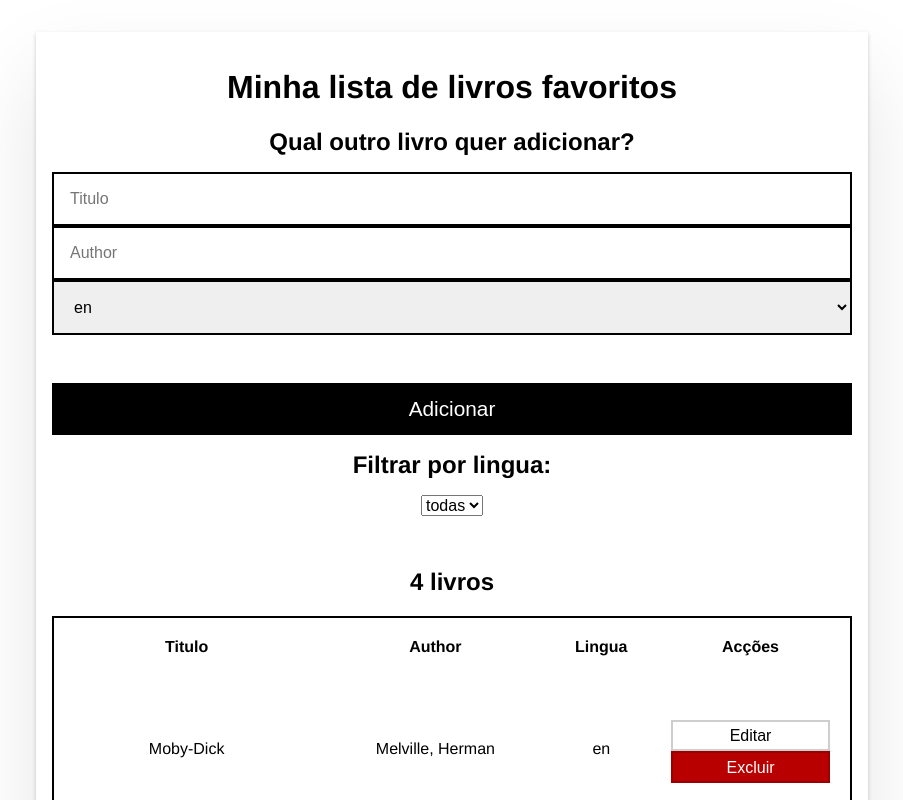
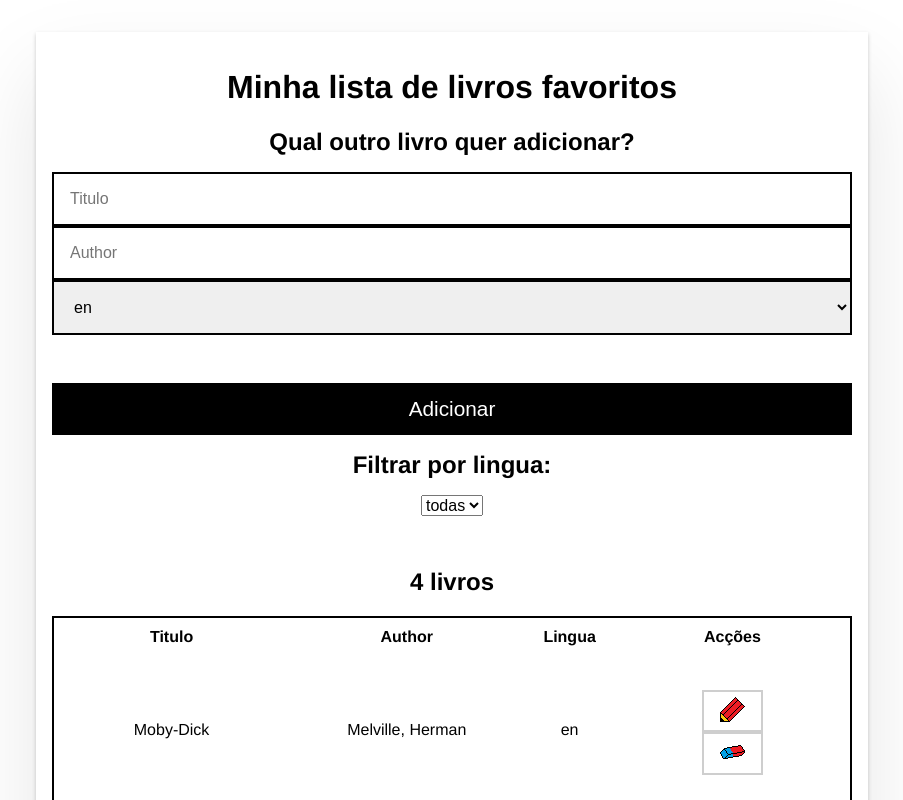
Before and after one commit to rkoyanagui/favorite-books-website, an Angular app: page / in a window 1280 px wide. Shown: the top 800 px of the page, without its empty margins (188-1091 px from the left). Built offline with nearby package versions, Linux system fonts and the light colour scheme.

Commit message:
Modify Editar and Excluir buttons, substituting images for the text

```diff
--- a/src/app/app.component.css
+++ b/src/app/app.component.css
@@ -64,7 +64,7 @@ table {
 }
 
 thead th:nth-child(1) {
-  width: 35%;
+  width: 30%;
 }
 
 thead th:nth-child(2) {
@@ -76,10 +76,10 @@ thead th:nth-child(3) {
 }
 
 thead th:nth-child(4) {
-  width: 25%;
+  width: 30%;
 }
 
 th,
 td {
-  padding: 20px;
+  padding: 10px;
 }
--- a/src/app/book/book.component.css
+++ b/src/app/book/book.component.css
@@ -10,14 +10,19 @@
 }
 
 .btn-group button {
-  width: 100%;
+  margin: auto;
   display: block;
 }
 
 .btn-save {
+  width: 100%;
   background-color: #000;
   color: #fff;
   border-color: #000;
+}
+
+.btn-cancel {
+  width: 100%;
 }
 
 .btn-save:hover {
@@ -31,21 +36,6 @@
 
 .checkbox-wrapper {
   margin: 0.5rem 0;
-}
-
-.btn-warn {
-  background-color: #b90000;
-  color: #fff;
-  border-color: #9a0000;
-}
-
-.btn-warn:hover {
-  background-color: #9a0000;
-}
-
-.btn-warn:active {
-  background-color: #e30000;
-  border-color: #000;
 }
 
 .sm-text-input {
--- a/src/app/book/book.component.html
+++ b/src/app/book/book.component.html
@@ -1,7 +1,11 @@
 <div class="book">
   <div class="btn-group" *ngIf="!editable">
-    <button class="btn" (click)="editable = !editable">Editar</button>
-    <button class="btn btn-warn" (click)="remove.emit()">Excluir</button>
+    <button class="btn" (click)="editable = !editable">
+      <img src="assets/lapis.png" alt="Editar" />
+    </button>
+    <button class="btn btn-warn" (click)="remove.emit()">
+      <img src="assets/eraser.png" alt="Excluir" />
+    </button>
   </div>
 
   <!-- This section shows only if user clicks Edit button -->
@@ -37,7 +41,7 @@
     />
 
     <div class="btn-group">
-      <button class="btn" (click)="editable = !editable">Cancelar</button>
+      <button class="btn btn-cancel" (click)="editable = !editable">Cancelar</button>
       <button
         class="btn btn-save"
         (click)="
```
Also changed, not shown: src/assets/eraser.png (added), src/assets/lapis.png (added).
